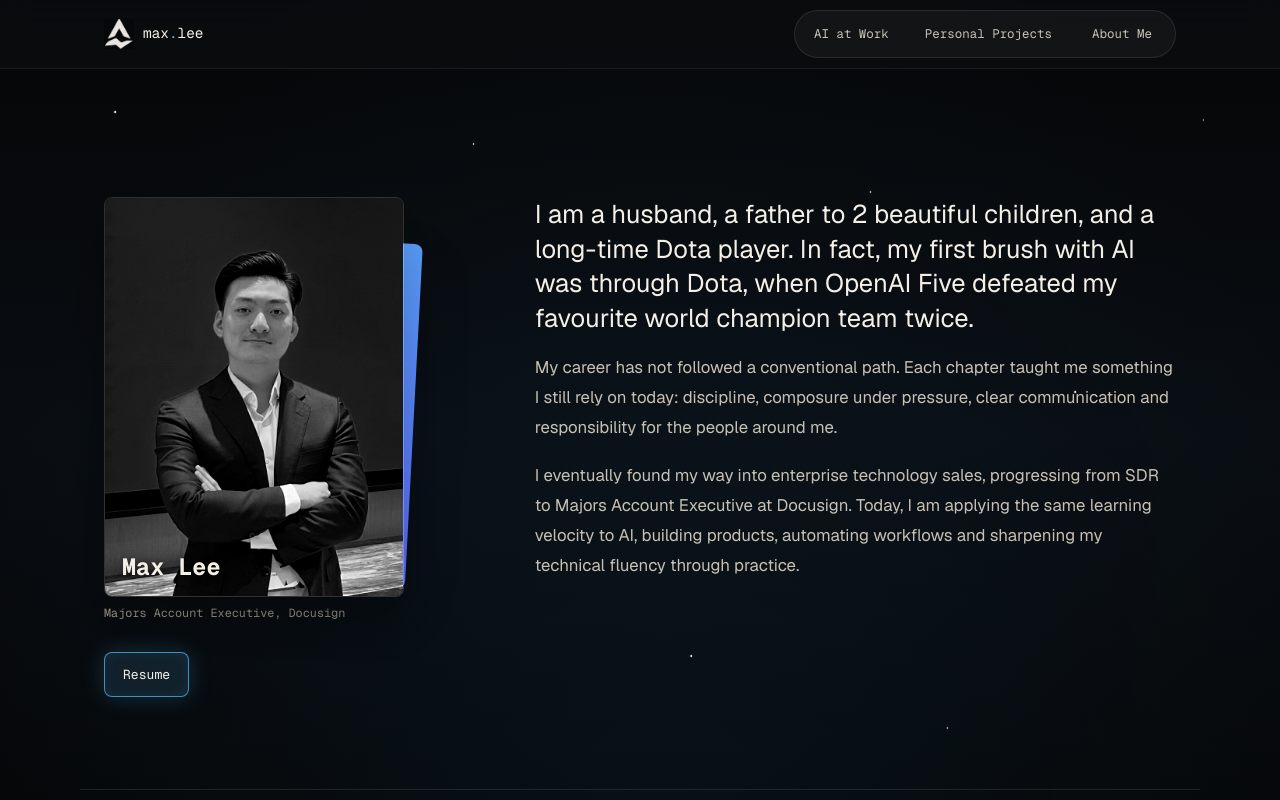
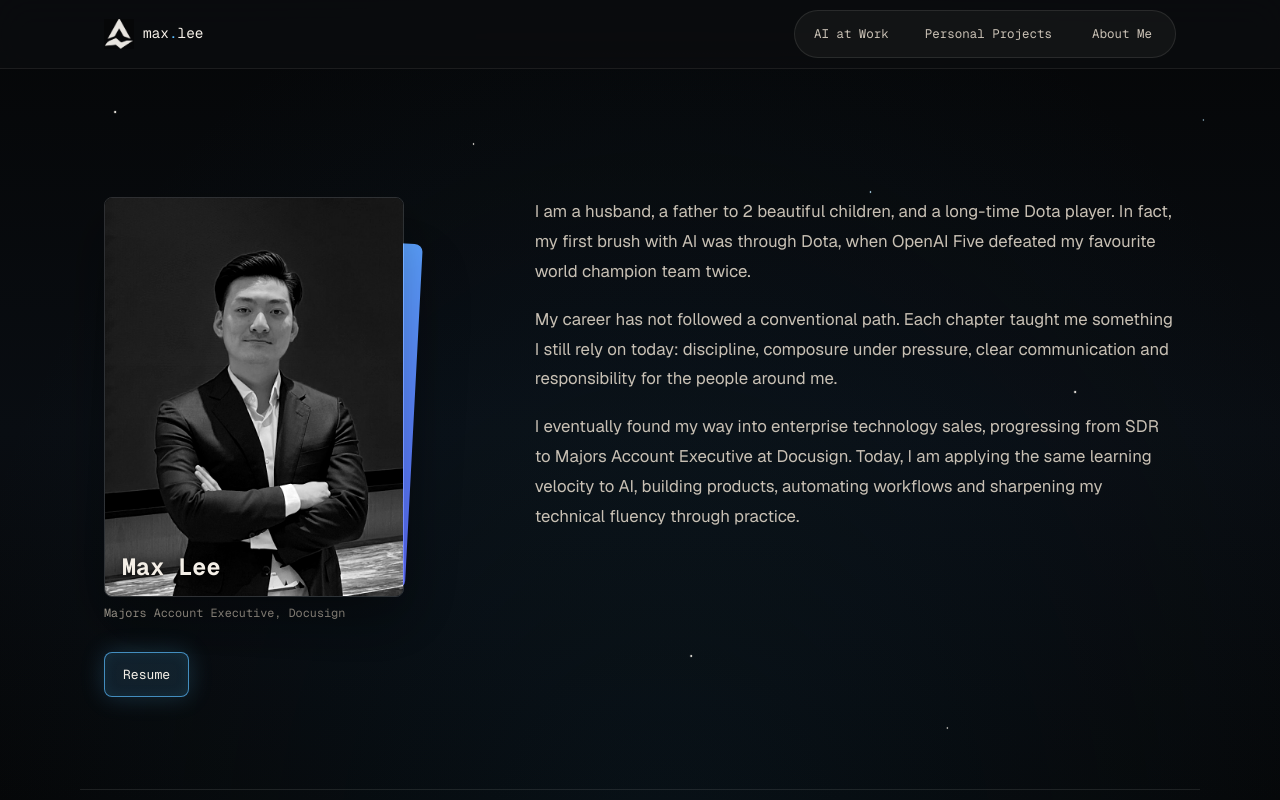
Before and after one commit to maxleesianyi/max-lee-ai-portfolio-website, a Next.js app: page /about in a window 1280 px wide. Shown: the top 800 px of the page. Built offline with nearby package versions, Linux system fonts and the light colour scheme.

Commit message:
Normalize about page intro copy

```diff
--- a/app/about/page.tsx
+++ b/app/about/page.tsx
@@ -23,8 +23,8 @@ export default function AboutPage() {
         </div>
         <div className="about-copy">
           <div className="about-page-intro">
-            {about.story.intro.map((paragraph, index) => (
-              <p className={index === 0 ? "about-page-lead" : undefined} key={paragraph}>{paragraph}</p>
+            {about.story.intro.map((paragraph) => (
+              <p key={paragraph}>{paragraph}</p>
             ))}
           </div>
         </div>
--- a/app/globals.css
+++ b/app/globals.css
@@ -776,12 +776,6 @@ h3 {
   line-height: 1.78;
 }
 
-.about-page-intro .about-page-lead {
-  color: var(--bone);
-  font-size: clamp(1.25rem, 2vw, 1.62rem);
-  line-height: 1.35;
-}
-
 .about-story {
   margin-top: 48px;
   border-top: 1px solid rgba(244, 239, 231, 0.1);
```
Also changed, not shown: 1 other file (tests, documents, lock files or other folders).
